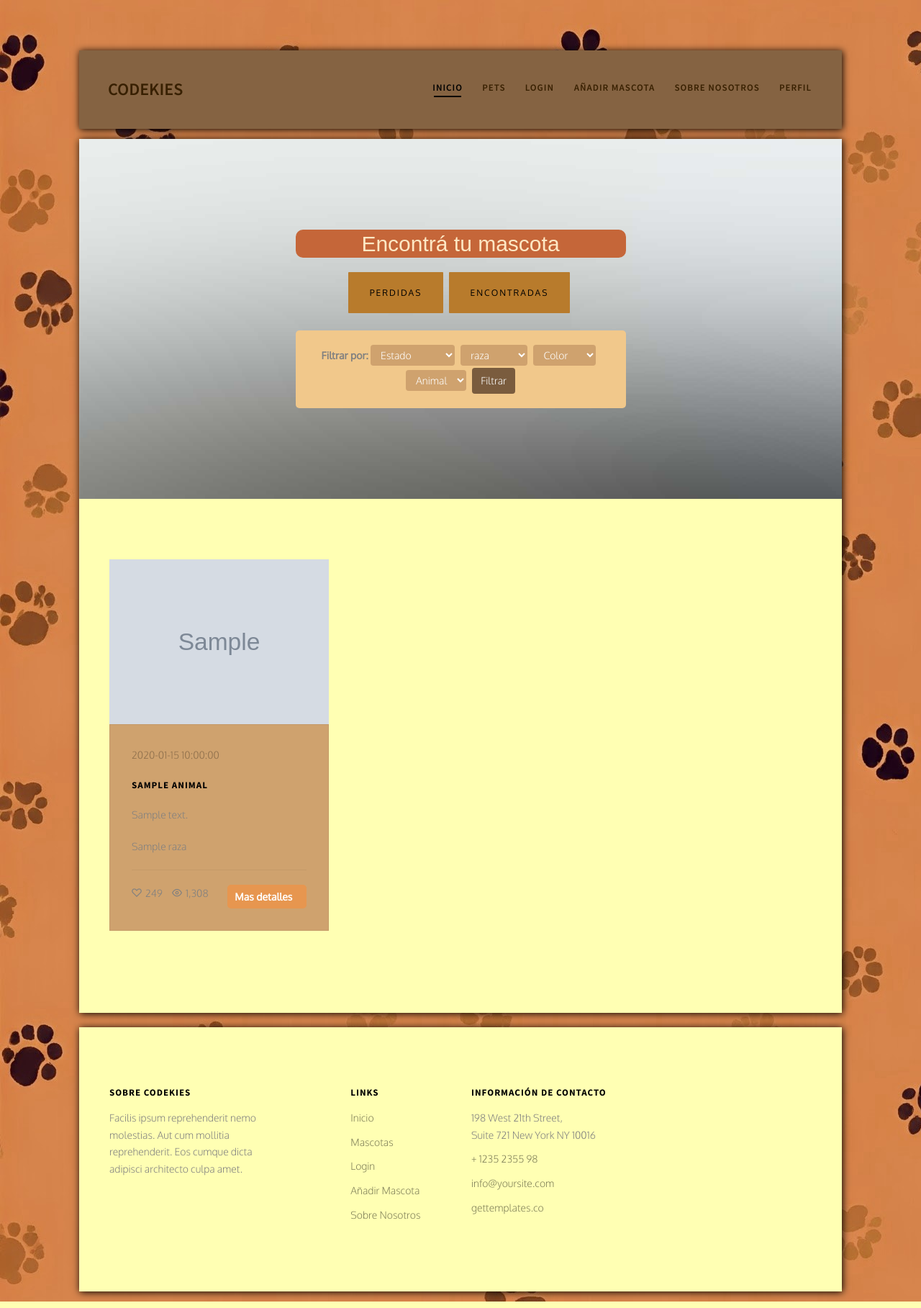
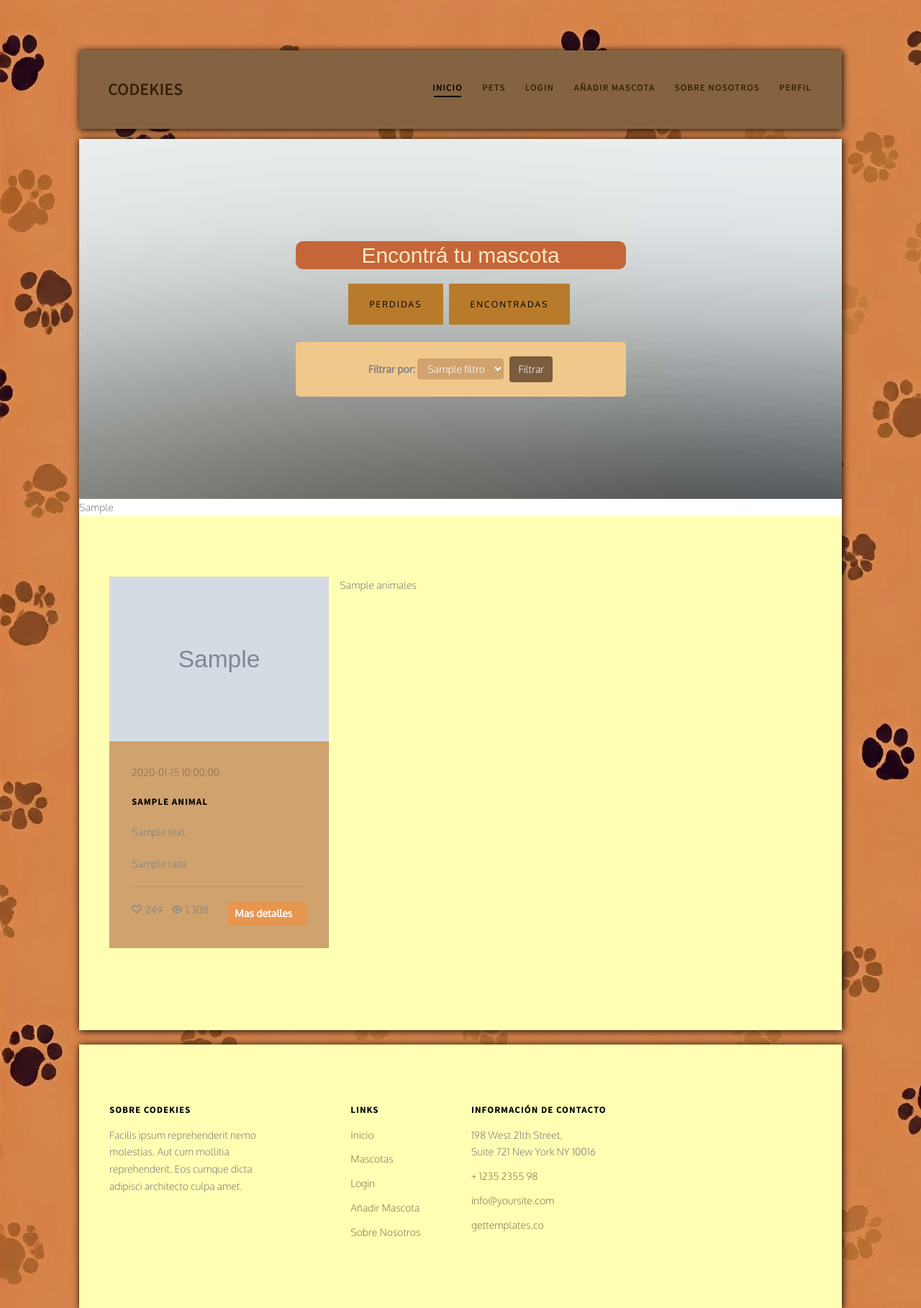
Before and after one commit to sebideth/codekies, a Flask app: template front/templates/pets.html in a window 1280 px wide. Shown: the top 1817 px of the page at 72% size. Run offline with Flask 3, Linux system fonts and the light colour scheme; the template is opened without the code that fills it: most values are stand-ins (such as "Sample title", 1, 10 or a date in 2020); grey boxes marked "Sample" are stand-in pictures; some web fonts are replaced.

Commit message:
#23 publicaciones.html modificado

```diff
--- a/front/templates/pets.html
+++ b/front/templates/pets.html
@@ -16,29 +16,20 @@
 
 									<form method="get" action="{{ url_for('pets_search') }}" >
 										<label for="filtro">Filtrar por:</label>
-										<select name="estado">
-											<option value="">Estado</option>
-											<option value="Perdido">Perdidas</option>
-											<option value="Encontrado">Encontradas</option>
-										</select>
-										<select name="raza">
-											<option value="">raza</option>
-											<option value="labrador">labrador</option>
-											<option value="mestizo">mestizo</option>
-										</select>
 
-										<select name="color">
-											<option value="">Color</option>
-											<option value="negro">negro</option>
-											<option value="blanco">blanco</option>
-											<option value="Dorado">Dorado</option>
-										</select>
-										<select name="animal">
-											<option value="">Animal</option>
-											<option value="Perro">Perro</option>
-											<option value="Gato">Gato</option>
-											<option value="Pez">Pez</option>
-										</select>
+										{% for filtro, valores in datos_filtro.items() %}
+
+											<select name="{{filtro}}">
+												<option value="">{{filtro}}</option>
+
+												{% for valor in valores %}
+												<option value="{{ valor }}">{{ valor }}</option>
+												{% endfor %}
+
+											</select>
+
+										{% endfor %}
+
 										<button type="submit">Filtrar</button>
 									</form>
 
@@ -50,9 +41,11 @@
 			   	</li>
 			  	</ul>
 		  	</div>
+			{{datos_filtro}}
 		</aside>
 		<div id="fh5co-blog">
 			<div class="row">
+				{{animales}}
 				{% for animal in animales %}
 
 				<div class="col-md-4">
@@ -66,7 +59,7 @@
 							<ul class="stuff">
 								<li><i class="icon-heart3"></i>249</li>
 								<li><i class="icon-eye2"></i>1,308</li>
-								<li><a href="#" class="botoninfo">Mas detalles<i class="icon-arrow-right22"></i></a></li>
+								<li><a href="{{ url_for('petinfo', id=animal.id)}}" class="botoninfo">Mas detalles<i class="icon-arrow-right22"></i></a></li>
 							</ul>
 						</div>
 					</div>
```
